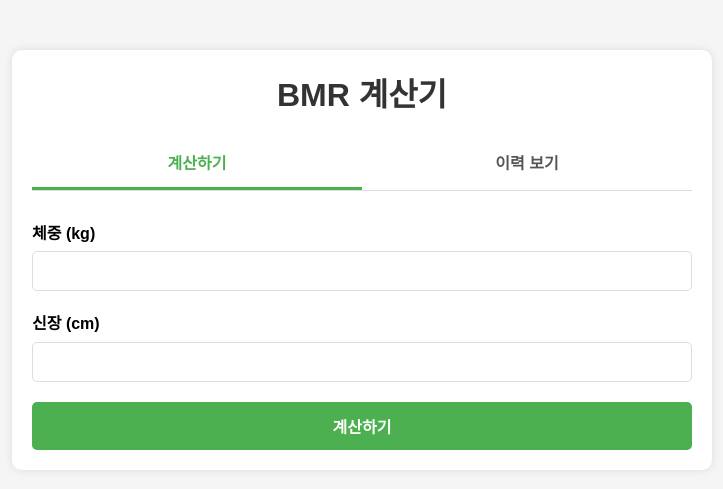
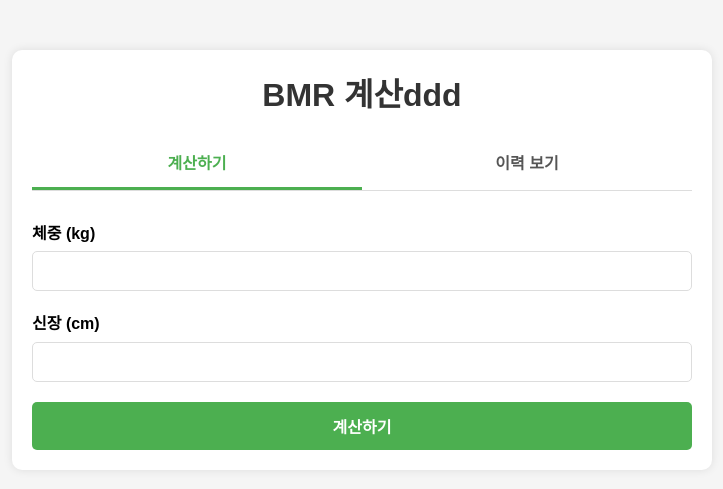
Before and after one commit to ssuuoo12/team02_First_Project, a Flask app: template templates/index.html in a window 1280 px wide. Shown: the top 489 px of the page, without its empty margins (278-1001 px from the left). Run offline with Flask 3, Linux system fonts and the light colour scheme; the template is opened without the code that fills it, so the values that code supplies are empty; parts of the project's set-up code (start-up, migrations or seed data) failed here and were passed over.

Commit message:
index 커밋

```diff
--- a/templates/index.html
+++ b/templates/index.html
@@ -8,7 +8,7 @@
 </head>
 <body>
     <div class="container">
-        <h1>BMR 계산기</h1>
+        <h1>BMR 계산ddd</h1>
 
         <nav class="nav-menu">
             <a href="/" class="active">계산하기</a>
```
